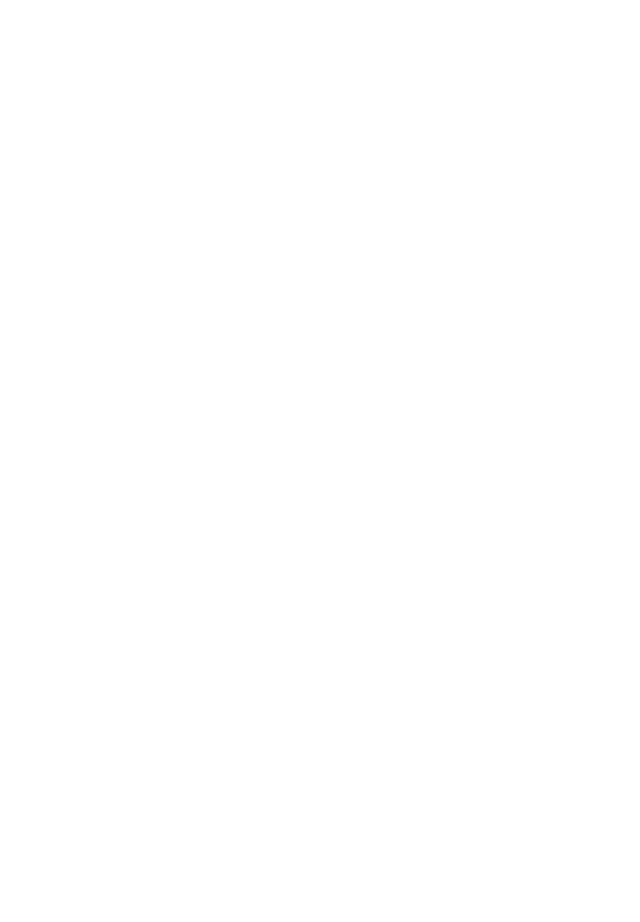
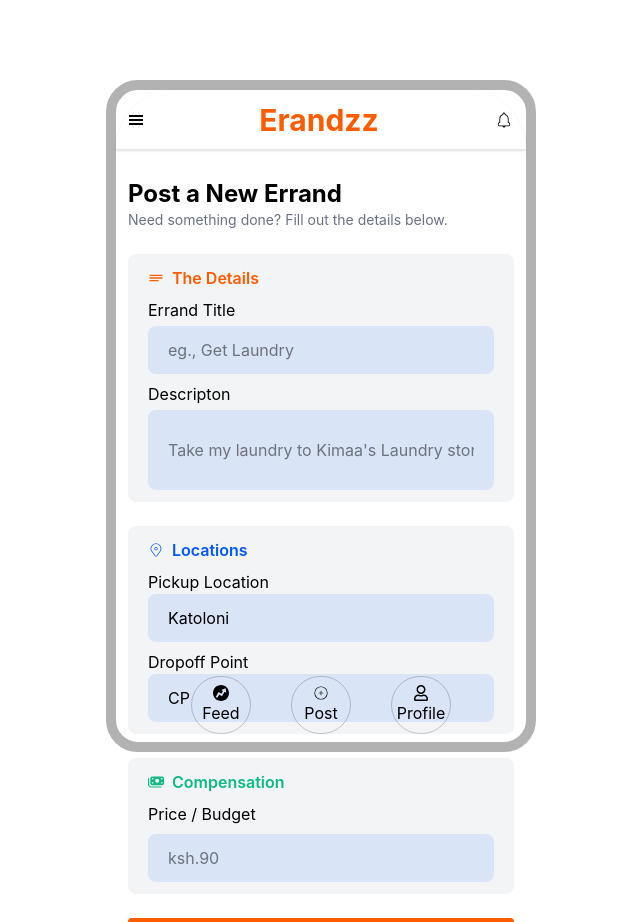
Before and after one commit to migichi47/Errandz, a React (Vite) app: page /post in a window 1280 px wide. Before the commit this address had no page. Shown: the whole page, without its empty margins (319-959 px from the left). Before the commit the page ends 800 px from the top, so only its background shows below. Built offline with nearby package versions, Linux system fonts and the light colour scheme.

Commit message:
make post page

```diff
--- a/src/App.jsx
+++ b/src/App.jsx
@@ -2,15 +2,15 @@
 import { Layout } from "./Layout";
 import { Home } from "./components/Home";
 import { Details } from "./components/Details";
-
+import { Post } from "./components/Post";
 
 export default function App() {
-
   return (
     <Routes>
       <Route element={<Layout />}>
         <Route path="/" element={<Home />} />
         <Route path="/details" element={<Details />} />
+        <Route path="/post" element={<Post />} />
       </Route>
     </Routes>
   );
--- a/src/components/Footer.jsx
+++ b/src/components/Footer.jsx
@@ -11,7 +11,7 @@
       <button className="group" onClick={() => navigate("/")}>
         <SiBuzzfeed className="group-hover:" /> <span>Feed</span>
       </button>
-      <button>
+      <button  onClick={() => navigate("/post")}>
         <CiCirclePlus />
         <span>Post</span>
       </button>
--- /dev/null
+++ b/src/components/Post.jsx
@@ -0,0 +1,65 @@
+import { CgDetailsMore } from "react-icons/cg";
+import { CiLocationOn } from "react-icons/ci";
+import { FaMoneyBills } from "react-icons/fa6";
+
+export function Post() {
+  return (
+    <div className="space-y-6 my-5">
+      <div>
+        <h1 className="font-bold text-2xl">Post a New Errand</h1>
+        <p className="text-gray-500 text-sm">
+          Need something done? Fill out the details below.
+        </p>
+      </div>
+
+      <div className="flex flex-col space-y-2 tile px-5 py-3">
+        <div className="flex gap-2 items-center font-semibold text-primary">
+          <CgDetailsMore />
+          <h2>The Details</h2>
+        </div>
+        <div className="flex flex-col gap-1">
+          <label>Errand Title</label>
+          <input type="text" placeholder="eg., Get Laundry" className="py-3" />
+        </div>
+        <div className="flex flex-col gap-1">
+          <label>Descripton</label>
+          <input
+            type="text"
+            placeholder="Take my laundry to Kimaa's Laundry store in cp"
+            className="h-20"
+          />
+        </div>
+      </div>
+
+      <div className="flex flex-col space-y-2 tile px-5 py-3">
+        <div className="text-secondary font-semibold flex gap-2 items-center">
+          <CiLocationOn />
+          <h2>Locations</h2>
+        </div>
+        <div className="flex flex-col">
+          <label>Pickup Location</label>
+          <select name="" id="">
+            <option value="katoloni">Katoloni</option>
+          </select>
+        </div>
+        <div className="flex flex-col">
+          <label>Dropoff Point</label>
+          <select name="" id="">
+            <option value="katoloni">CP</option>
+          </select>
+        </div>
+      </div>
+
+      <div className="flex flex-col space-y-2 tile px-5 py-3">
+        <div className="text-tertiary font-semibold flex gap-2 items-center">
+          <FaMoneyBills />
+          <h3>Compensation</h3>
+        </div>
+        <label>Price / Budget</label>
+        <input type="text" placeholder="ksh.90" className="py-3"/>
+      </div>
+
+      <button className="button text-white text-lg font-bold w-full py-3">Post errand</button>
+    </div>
+  );
+}
--- a/src/index.css
+++ b/src/index.css
@@ -11,6 +11,14 @@
 body {
   max-width: 430px;
   margin: 0 auto;
+}
+
+input {
+  @apply bg-secondary/10 rounded-lg px-5 outline-0
+}
+
+select {
+  @apply bg-secondary/10 rounded-lg px-5 py-3 outline-0 appearance-none
 }
 
 @layer components {
```
